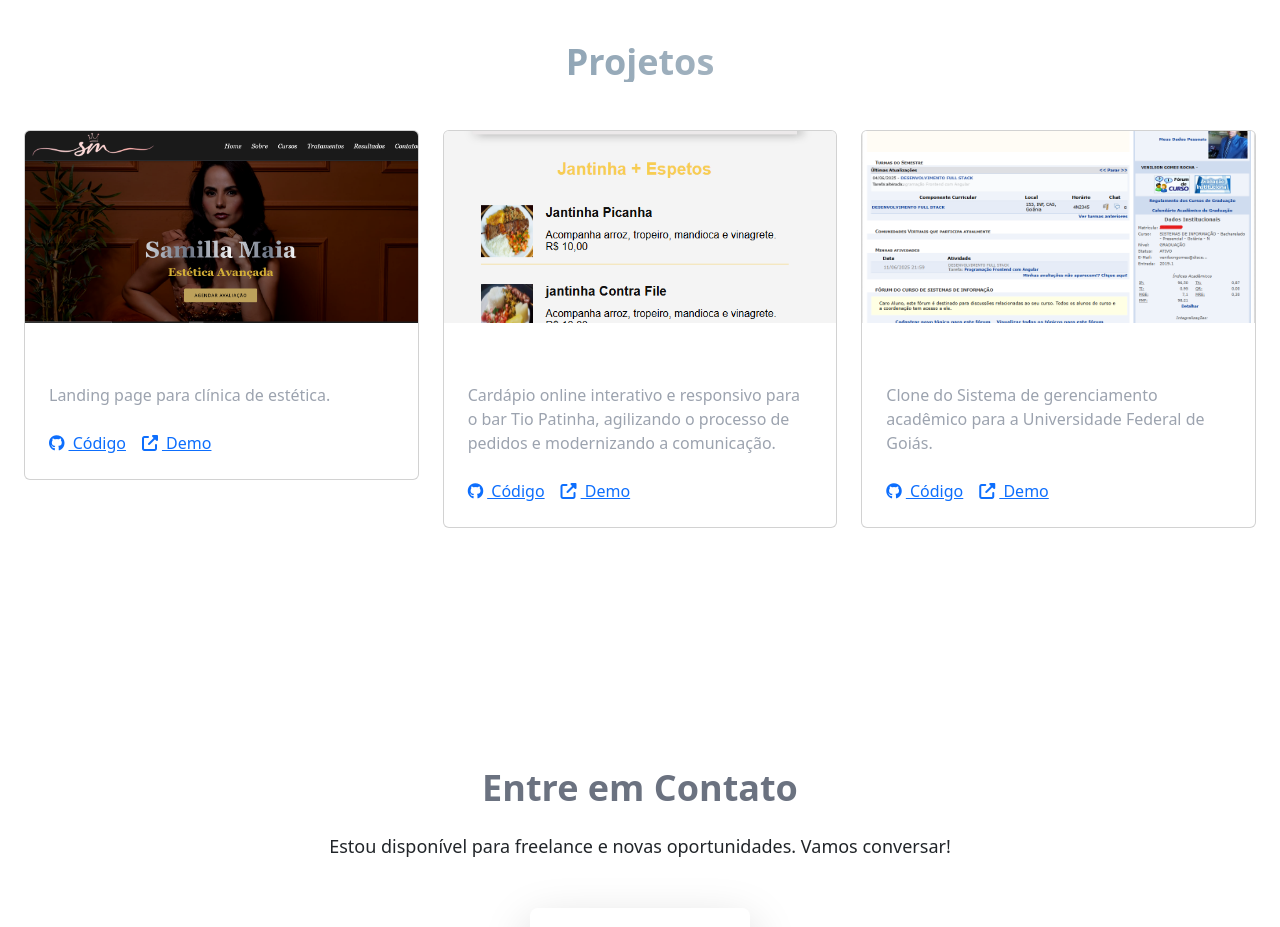
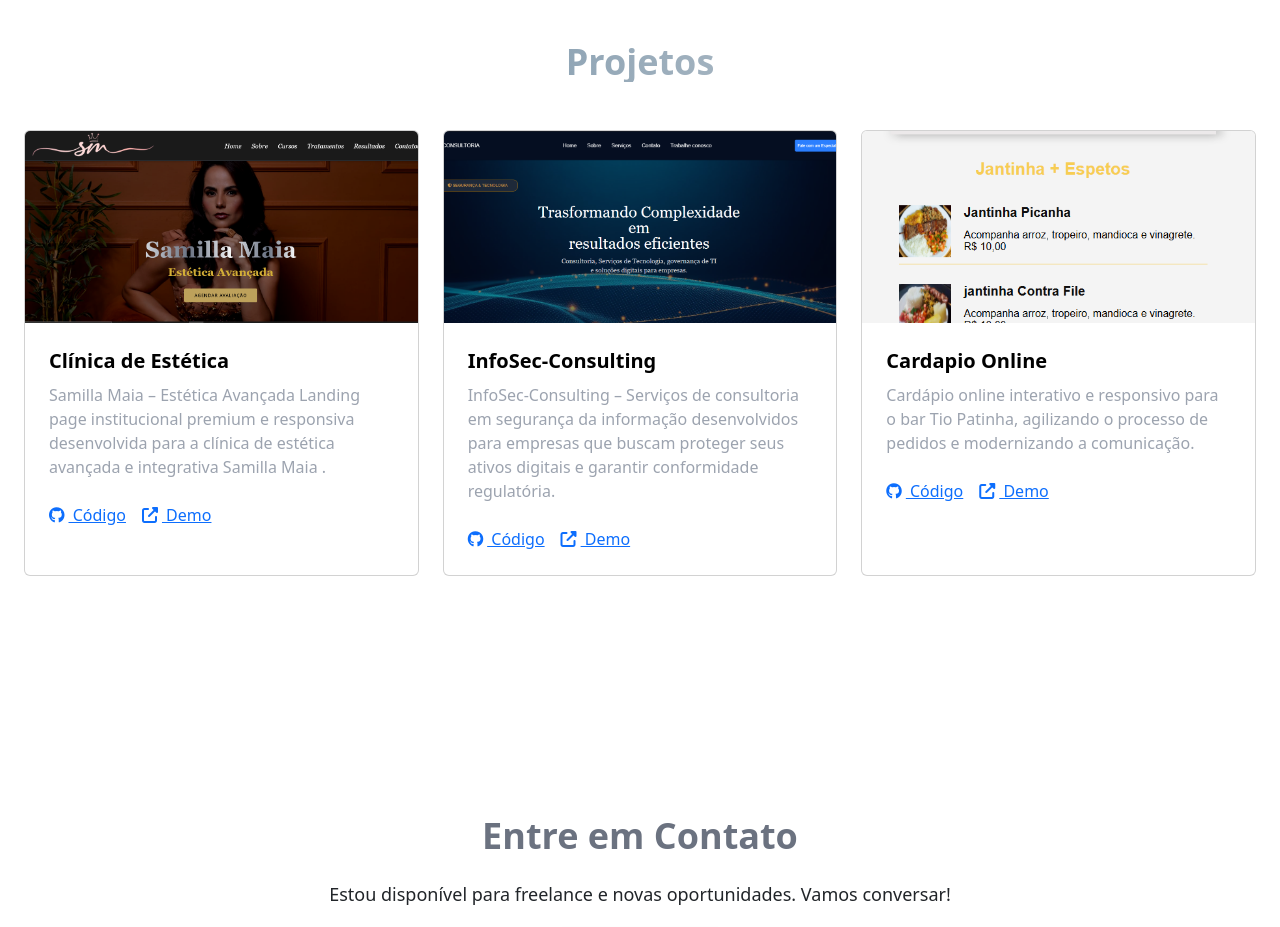
Before and after one commit to venilsongomes/Portifolio, a React (Vite) app: page / in a window 1280 px wide. Shown: the part 1860-2787 px from the top of the page. Built offline with nearby package versions, Linux system fonts and the light colour scheme.

Commit message:
fix: Refatorando a section de projetos, utilizando lista e map

```diff
--- a/src/Projetos.jsx
+++ b/src/Projetos.jsx
@@ -2,10 +2,43 @@ import './projetos.css'
 import imf from './assets/pai.svg'
 import sigaa from './assets/sigaa.png'
 import cardapio from './assets/cardapio.png'
-import almoxarifado from './assets/almox.png'
 import clinica from './assets/clinica.png'
+import Preview from './assets/preview.png'
 
 function Projetos() {
+
+const projetos = [
+              {
+                name: 'Clínica de Estética',
+                description: ' Samilla Maia – Estética Avançada Landing page institucional premium e responsiva desenvolvida para a clínica de estética avançada e integrativa Samilla Maia .',
+                image: clinica,
+                github: 'https://github.com/venilsongomes/clinica',
+                demo: 'https://venilsongomes.github.io/clinica/' ,
+                icon: 'fas fa-external-link-alt'
+              },
+              {
+                name: 'InfoSec-Consulting',
+                description: ' InfoSec-Consulting – Serviços de consultoria em segurança da informação desenvolvidos para empresas que buscam proteger seus ativos digitais e garantir conformidade regulatória.',
+                image: Preview,
+                github: 'https://github.com/venilsongomes/InfoSec-Consulting',
+                demo: 'https://info-sec-consulting.vercel.app/' ,
+                icon: 'fas fa-external-link-alt'
+              },
+
+              {
+                name: 'Cardapio Online',
+                description: 'Cardápio online interativo e responsivo para o bar Tio Patinha, agilizando o processo de pedidos e modernizando a comunicação.',
+                image: cardapio,
+                github: 'https://github.com/venilsongomes/cardapio',
+                demo: 'https://venilsongomes.github.io/cardapio/' ,
+                icon: 'fas fa-external-link-alt'
+              }
+
+
+
+]
+
+
     return (
         <section id='projetos' className='py-20 scroll-mt-20 flex-col justify-center mb-10'>
 
@@ -15,53 +48,27 @@ function Projetos() {
 
         <div class="grid grid-cols-3 gap-8 mb-10 px-4 max-[500px]:grid-cols-1 gap-4">
 
-               <div class="">
 
-                <div class="rounded-lg overflow-hidden card">
-               <img src={clinica} alt="Imagem do Projeto Clínica de Estética" className='w-full h-48 object-cover' />
+
+             {projetos.map((projeto, index) => (
+                <div key={index} class="rounded-lg overflow-hidden card">
+                    <img src={projeto.image} alt={`Imagem do Projeto ${projeto.name}`} className='w-full h-48 object-cover' />
+
+
                     <div class="p-6">
-                        <h3 class="text-xl font-bold mb-2 text-white">Clínica de Estética</h3>
-                        <p class="text-gray-400 mb-4">Landing page para clínica de estética.</p>
+                        <h3 class="text-xl font-bold mb-2 text-black">{projeto.name}</h3>
+                        <p class="text-gray-400 mb-4">{projeto.description}</p>
                         <div class="flex space-x-4">
-                            <a href="https://github.com/venilsongomes/clinica" target="_blank" class="text-highlight-color hover:text-white transition-colors"><i class="fab fa-github mr-1"></i> Código</a>
-                            <a href="https://venilsongomes.github.io/clinica/" target="_blank" class="text-highlight-color hover:text-white transition-colors"><i class="fas fa-external-link-alt mr-1"></i> Demo</a>
+                            <a href={projeto.github} target="_blank" class="text-highlight-color hover:text-white transition-colors"><i class="fab fa-github mr-1"></i> Código</a>
+                            <a href={projeto.demo} target="_blank" class="text-highlight-color hover:text-white transition-colors"><i class="fas fa-external-link-alt mr-1"></i> Demo</a>
                         </div>
                     </div>
                 </div>
-                </div>
-
-                <div class="">
-
-                <div class="rounded-lg overflow-hidden card">
-               <img src={cardapio} alt="Imagem do Projeto Cardápio" className='w-full h-48 object-cover' />
-                    <div class="p-6">
-                        <h3 class="text-xl font-bold mb-2 text-white">Cardápio Online</h3>
-                        <p class="text-gray-400 mb-4">Cardápio online interativo e responsivo para o bar Tio Patinha, agilizando o processo de pedidos e modernizando a comunicação.</p>
-                        <div class="flex space-x-4">
-                            <a href="https://github.com/venilsongomes/Cardapio" target="_blank" class="text-highlight-color hover:text-white transition-colors"><i class="fab fa-github mr-1"></i> Código</a>
-                            <a href="https://venilsongomes.github.io/Cardapio/" target="_blank" class="text-highlight-color hover:text-white transition-colors"><i class="fas fa-external-link-alt mr-1"></i> Demo</a>
-                        </div>
-                    </div>
-                </div>
-                </div>
+             ))}
+        </div>
 
 
-                 <div class="">
 
-                <div class="rounded-lg overflow-hidden card">
-               <img src={sigaa} alt="Imagem do Projeto Sigaa" className='w-full h-48 object-cover' />
-                    <div class="p-6">
-                        <h3 class="text-xl font-bold mb-2 text-white">Sigaa</h3>
-                        <p class="text-gray-400 mb-4">Clone do Sistema de gerenciamento acadêmico para a Universidade Federal de Goiás.</p>
-                        <div class="flex space-x-4">
-                            <a href="https://github.com/venilsongomes/sigaa" target="_blank" class="text-highlight-color hover:text-white transition-colors"><i class="fab fa-github mr-1"></i> Código</a>
-                            <a href="https://venilsongomes.github.io/sigaa/" target="_blank" class="text-highlight-color hover:text-white transition-colors"><i class="fas fa-external-link-alt mr-1"></i> Demo</a>
-                        </div>
-                    </div>
-                </div>
-                </div>
-
-                </div>
         </section>
     )
 }
```
Also changed, not shown: src/assets/preview.png (added), src/assets/shield_15145467.png (added).
